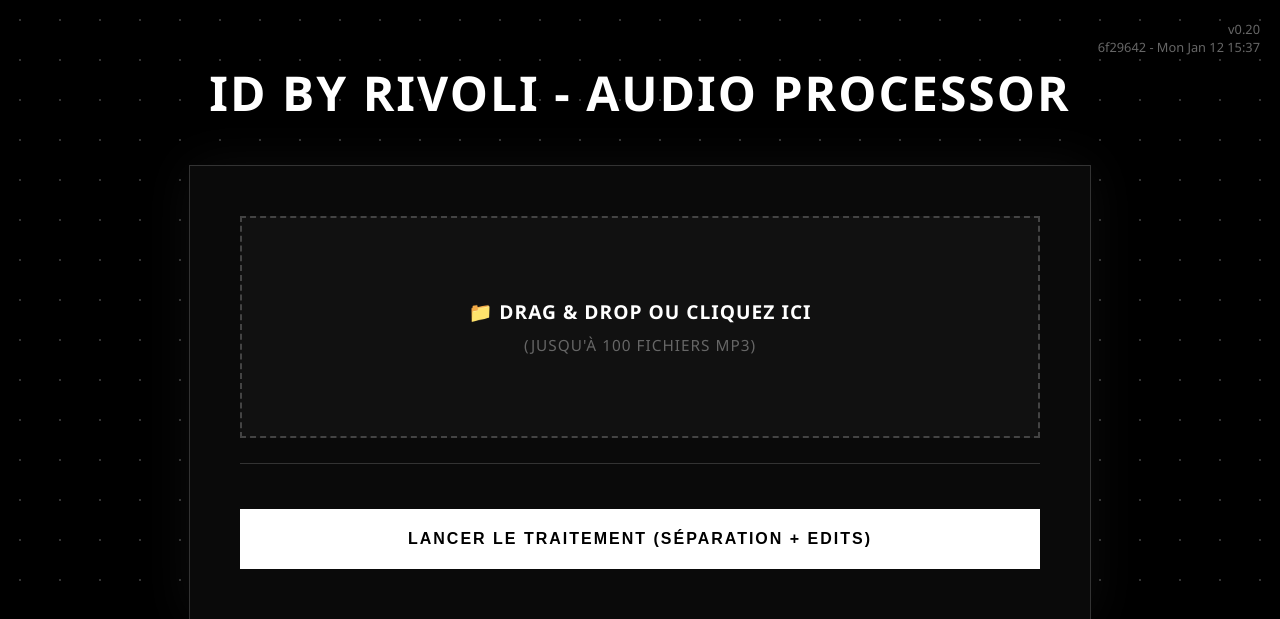
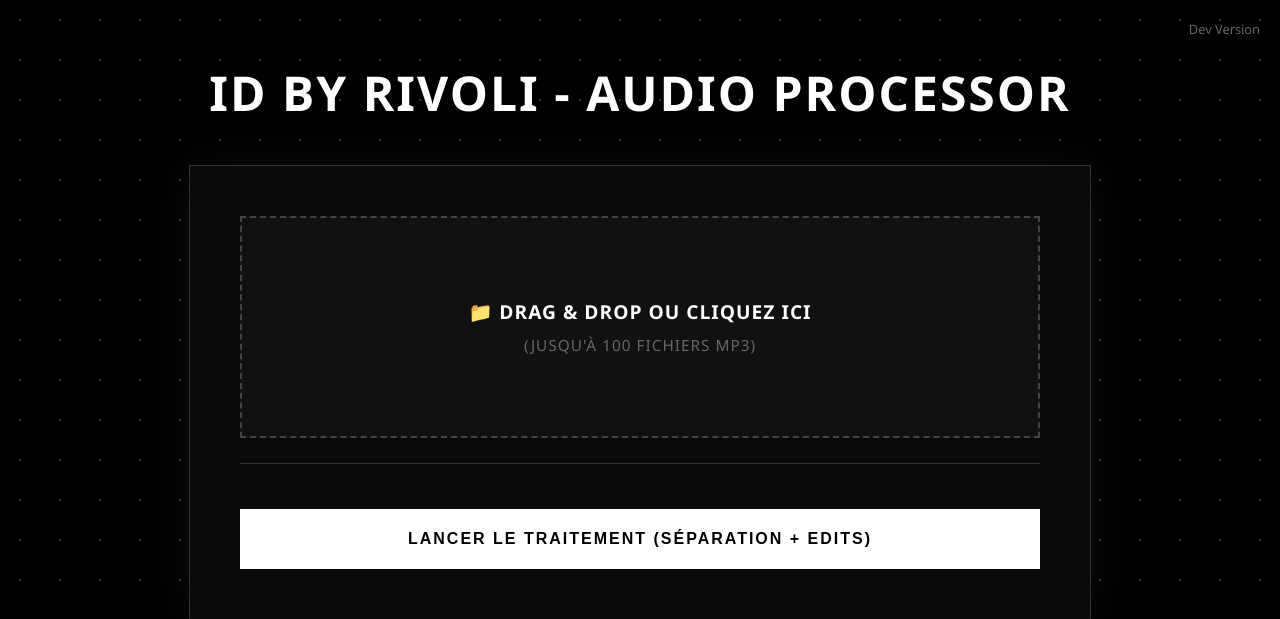
Before and after one commit to EytanTeachr/IDByRivoli-separate-audio, a Flask app: page / in a window 1280 px wide. Shown: the top 619 px of the page. Run offline with Flask 3, Linux system fonts and the light colour scheme; some web fonts are replaced.

Commit message:
Implement dynamic version display based on git commit hash and date

```diff
--- a/app.py
+++ b/app.py
@@ -290,9 +290,28 @@ def run_demucs_thread(filepaths, original_filenames):
         job_status['state'] = 'error'
         job_status['error'] = str(e)
 
+def get_git_info():
+    try:
+        # Get hash
+        hash_output = subprocess.check_output(['git', 'rev-parse', '--short', 'HEAD']).strip().decode('utf-8')
+        # Get date
+        date_output = subprocess.check_output(['git', 'log', '-1', '--format=%cd', '--date=format:%a %b %d %H:%M']).strip().decode('utf-8')
+
+        # Get count of commits to simulate version number if needed, or just use hardcoded base
+        # Using a simple counter for versioning: v0.20 + (commits since last tag or simple count)
+        # For now, let's keep it simple: just show the hash/date dynamically.
+        # But user asked for "Version update tout seul".
+        # Let's count total commits as a "build number" or similar.
+        count = subprocess.check_output(['git', 'rev-list', '--count', 'HEAD']).strip().decode('utf-8')
+
+        return f"v0.{count} ({hash_output}) - {date_output}"
+    except:
+        return "Dev Version"
+
 @app.route('/')
 def index():
-    return render_template('index.html')
+    version_info = get_git_info()
+    return render_template('index.html', version_info=version_info)
 
 @app.route('/upload', methods=['POST'])
 def upload_file():
--- a/templates/index.html
+++ b/templates/index.html
@@ -257,8 +257,7 @@
     <div class="container">
         <!-- Added Version Info -->
         <div style="position: absolute; top: 20px; right: 20px; color: #666; font-size: 0.8em; text-align: right;">
-            v0.20 <br>
-            6f29642 - Mon Jan 12 15:37
+            {{ version_info }}
         </div>
 
         <form id="uploadForm" enctype="multipart/form-data">
```
